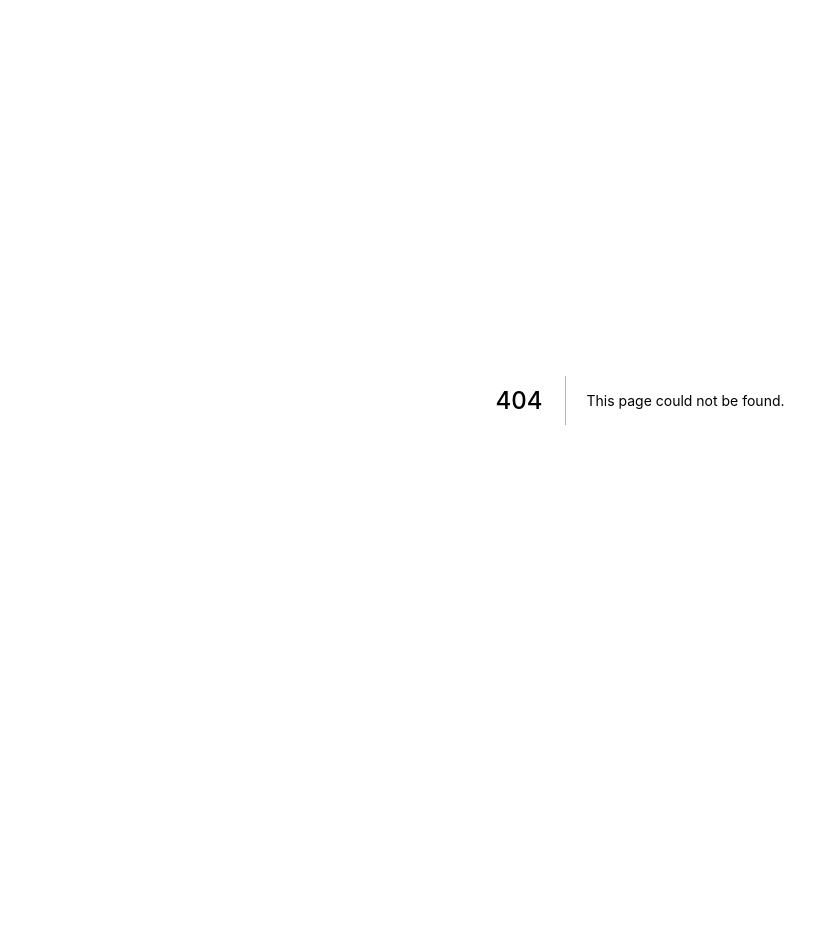
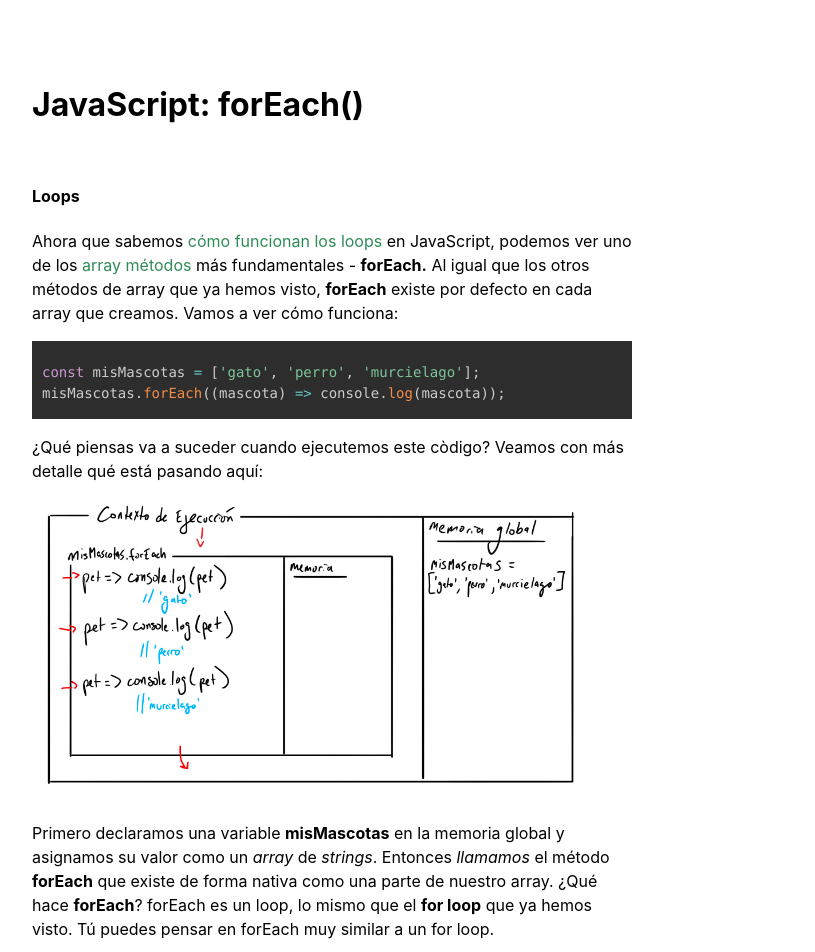
Before and after one commit to chriswillsflannery/chriswillsflannery, a Next.js app: page /posts/esp/javascriptForEach in a window 1280 px wide. Before the commit this address had no page. Shown: the top 952 px of the page, without its empty margins (0-815 px from the left). Before the commit the page ends 800 px from the top, so only its background shows below. Built offline with nearby package versions, Linux system fonts and the light colour scheme.

Commit message:
javascript forEach

```diff
--- /dev/null
+++ b/pages/posts/esp/javascriptForEach.tsx
@@ -0,0 +1,98 @@
+import type { NextPage } from 'next'
+import Head from 'next/head'
+import Link from 'next/link';
+import Image from 'next/image';
+import { useEffect } from 'react';
+import Prism from 'prismjs';
+import "prismjs/components/prism-typescript";
+import "prismjs/components/prism-jsx";
+import "prismjs/components/prism-tsx";
+
+import styles from '@/styles/Home.module.css';
+import { CodeBlock, HL } from '@/components';
+import forEach1 from '@/public/javascriptForEach/forEach1.jpg';
+import forEach2 from '@/public/javascriptForEach/forEach2.jpg';
+
+const link = { color: 'seagreen' };
+
+const array = `
+const misMascotas = ['gato', 'perro', 'murcielago'];
+misMascotas.forEach((mascota) => console.log(mascota));
+`;
+
+const defineSecondParam = `
+const misMascotas = ['gato', 'perro', 'murcielago'];
+misMascotas.forEach((mascota, idx) => {
+  console.log(mascota + ' ' + idx));
+}
+`;
+
+const JavaScriptQueEs: NextPage = () => {
+  useEffect(() => {
+    const highlight = async () => {
+      await Prism.highlightAll();
+    }
+    highlight();
+  }, []);
+
+  return (
+    <div className={styles.container}>
+      <Head>
+        <title>ChrisWF.</title>
+        <meta name="description" content="Generated by create next app" />
+        <link rel="icon" href="/favicon.ico" />
+      </Head>
+
+      <main className={styles.articleMain}>
+        <h1>{`JavaScript: forEach()`}</h1>
+        <HL />
+
+        <article style={{ maxWidth: '600px', lineHeight: '24px'}}>
+          <h4>Loops</h4>
+          <p>Ahora que sabemos <a style={link} href="./javascriptLoops">cómo funcionan los loops</a> en JavaScript, podemos ver uno de los <a style={link} href="./javascriptArrayMethods">array métodos</a> más fundamentales - <b>forEach.</b> Al igual que los otros métodos de array que ya hemos visto, <b>forEach</b> existe por defecto en cada array que creamos. Vamos a ver cómo funciona:</p>
+          <CodeBlock code={array} lang="javascript" />
+          <p>¿Qué piensas va a suceder cuando ejecutemos este còdigo? Veamos con más detalle qué está pasando aquí:</p>
+          <Image
+            src={forEach1}
+            alt="Diagramming execution of forEach method"
+            width={550}
+            height={300}
+          />
+          <p>Primero declaramos una variable <b>misMascotas</b> en la memoria global y asignamos su valor como un <i>array</i> de <i>strings</i>. Entonces <i>llamamos</i> el método <b>forEach</b> que existe de forma nativa como una parte de nuestro array. ¿Qué hace <b>forEach</b>? forEach es un loop, lo mismo que el <b>for loop</b> que ya hemos visto. Tú puedes pensar en forEach muy similar a un for loop.</p>
+          <p>Cuando <i>llamamos</i> <b>forEach</b>, hacemos un loop sobre cada elemento del array. La llamada a forEach por defecto contiene algo llamado una función <i>callback.</i> Esta significa que denro de la llamada a <b>forEach</b> existe de forma nativa una función - y esta función se ejecuta en cada elemento del array. Sólo necesitamos decidir unas cosas:</p>
+          <ul>
+            <li><b>Qué será el nombre del parámetro</b> de la <i>callback</i> - aquí hemos decidido a llamarlo <b>mascota</b>. Recuerda que dije que esta función se ejecuta en cada elemento del array. Este parámetro representa el elemento en lo que actualmente estamos ejecutando la callback. Ya que estamos ejecutando <b>forEach</b> en un array de mascotas, he decidido que ese elemento será llamado mascota.</li>
+            <li><b>Qué hace la función. Aquí he decidido que cada vez ejecutamos la callback en un elemento del array, vamos a imprimir ese elemento al console.</b></li>
+          </ul>
+        </article>
+        <HL />
+
+        <article style={{ maxWidth: '600px', lineHeight: '24px'}}>
+          <h4>Acceso al índice</h4>
+          <p>Piensa en cuando hablamos de los <i>for loops</i>, y <a style={link} href="./javascriptLoops">cómo accedimos al indice</a> por usar la variable <b>i.</b> En el for loop, definimos una variable <b>i</b> que representa el índice actual sobre que estamos iterando. Cómo podemos acceder el índice con <b>forEach?</b> Pues la función callback dentro de forEach nos da una manera, por definir el segundo parámetro:</p>
+          <CodeBlock code={defineSecondParam} lang="javascript" />
+          <p>Vamos a ver cómo lo parece, con un diagrama:</p>
+          <Image
+            src={forEach2}
+            alt="Diagramming execution of forEach method with index"
+            width={550}
+            height={300}
+          />
+          <p>Aquí podemos ver que básicamente <b>forEach</b> funciona de la misma manera que un <b>for loop.</b> Bajo el capó, JavaScript mantiene un registro de la posición del índice en cada iteración del loop. De esta manera, si lo necesitamos, podemos acceder no sólo el elemento en si, sino también su posición en el array por su índice. Aquí he decidido llamarlo <b>idx</b> pero puedes llamarlo lo que quieras.</p>
+        </article>
+        <HL />
+
+      </main>
+
+      <footer className={styles.footer}>
+        <p>
+          <Link href="../../">
+            Home
+          </Link>
+        </p>
+      </footer>
+    </div>
+  )
+}
+
+export default JavaScriptQueEs
--- a/pages/posts/esp/javascriptLoops.tsx
+++ b/pages/posts/esp/javascriptLoops.tsx
@@ -78,7 +78,7 @@ const JavaScriptQueEs: NextPage = () => {
       </Head>
 
       <main className={styles.articleMain}>
-        <h1>{`JavaScript: Loops`}</h1>
+        <h1>{`JavaScript: For Loops`}</h1>
         <HL />
 
         <article style={{ maxWidth: '600px', lineHeight: '24px'}}>
```
Also changed, not shown: pages/index.tsx (+7 -2 lines), public/javascriptForEach/forEach1.jpg (added), public/javascriptForEach/forEach2.jpg (added).
